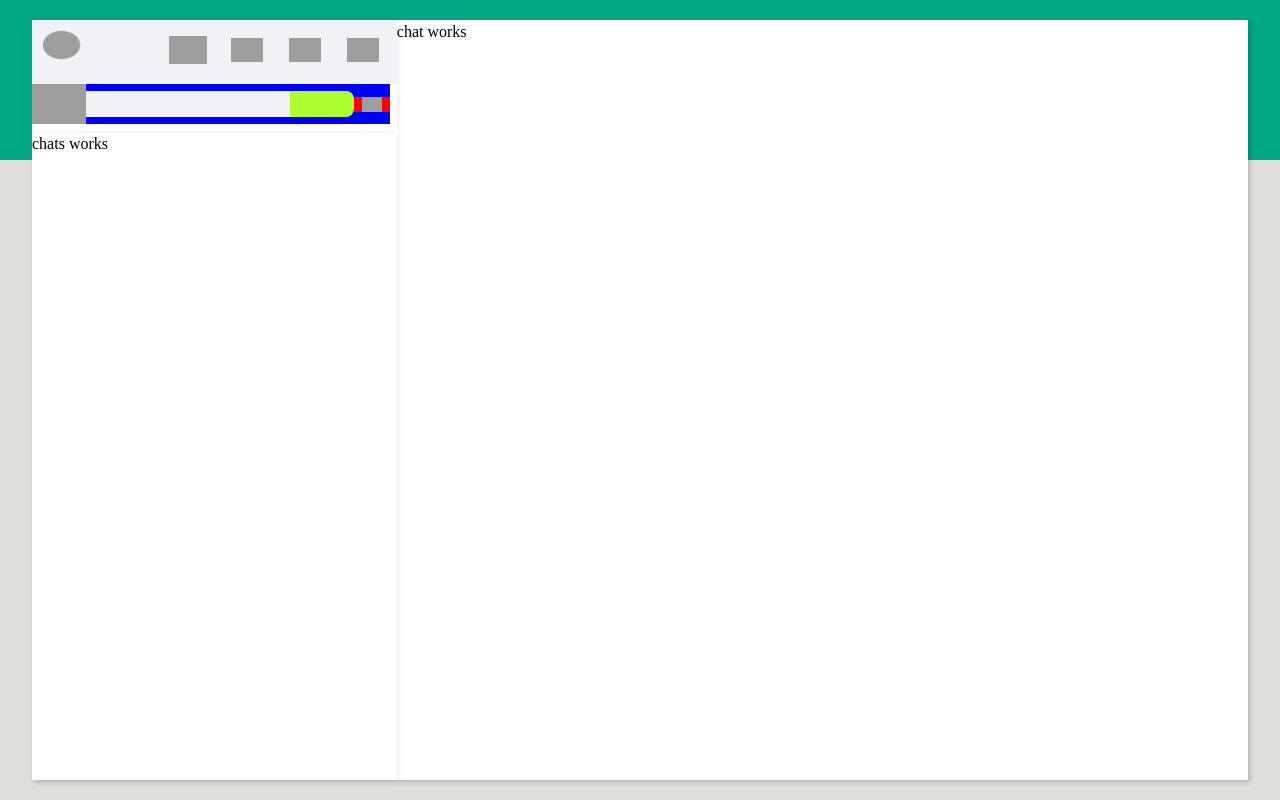
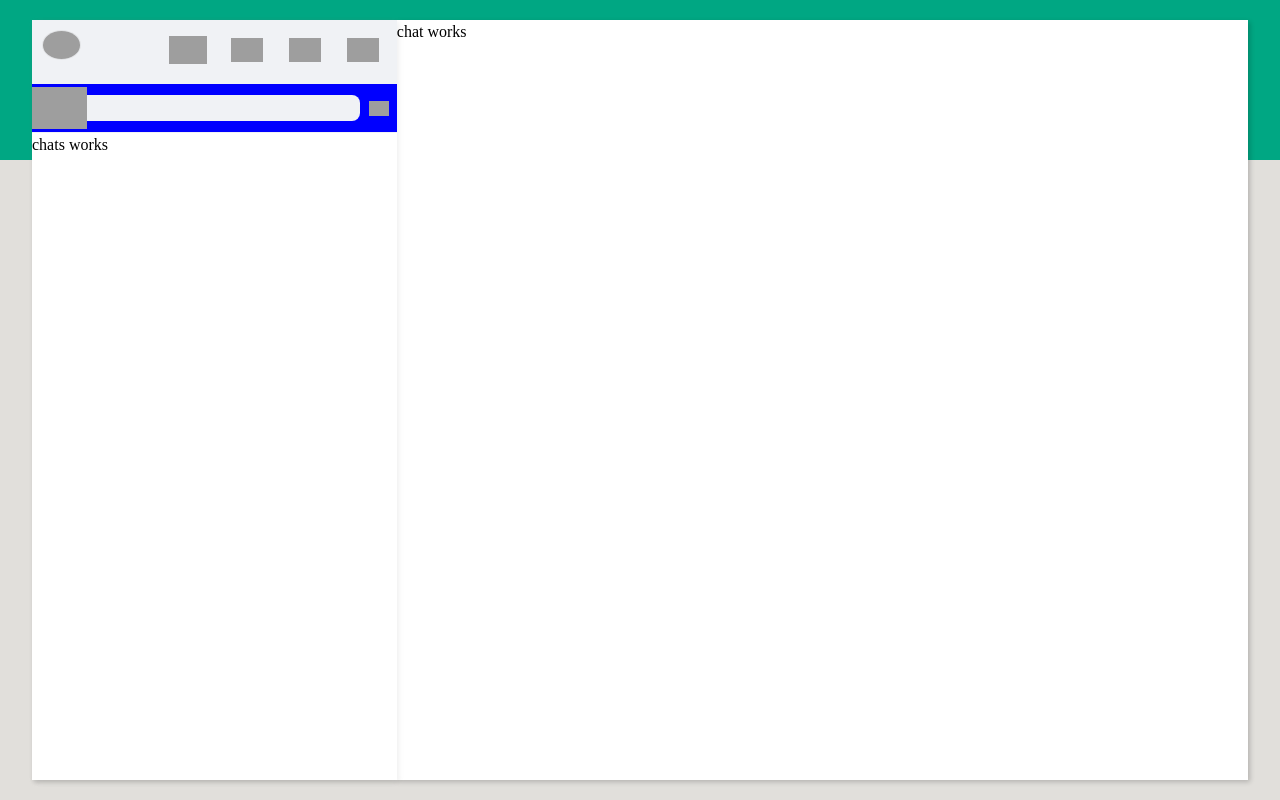
Before and after one commit to AbhiMophare/abhi-WhatsApp, an Angular app: page / in a window 1280 px wide. Built offline with nearby package versions, Linux system fonts and the light colour scheme; grey boxes are pictures that could not be loaded.

Commit message:
1 file modified

```diff
--- a/src/app/side-nav/sidenav-search/sidenav-search.component.css
+++ b/src/app/side-nav/sidenav-search/sidenav-search.component.css
@@ -2,8 +2,8 @@
   display: flex;
   flex-direction: row;
   align-items: center;
-  width: 98%;
-  height: 5vh;
+  width: 100%;
+  height: 6vh;
   background-color: blue;
 }
 .icon {
@@ -21,8 +21,8 @@
 }
 .search {
   width: 75%;
-  background-color: greenyellow;
-  /* background-color: #f0f2f5; */
+  /* background-color: greenyellow; */
+  background-color: #f0f2f5;
   border-bottom-right-radius: 8px;
   border-top-right-radius: 8px;
   display: flex;
@@ -39,7 +39,7 @@ input:focus {
 }
 .sort {
   width: 10%;
-  background-color: red;
+  /* background-color: red; */
   display: flex;
   justify-content: center;
   align-items: center;
```
